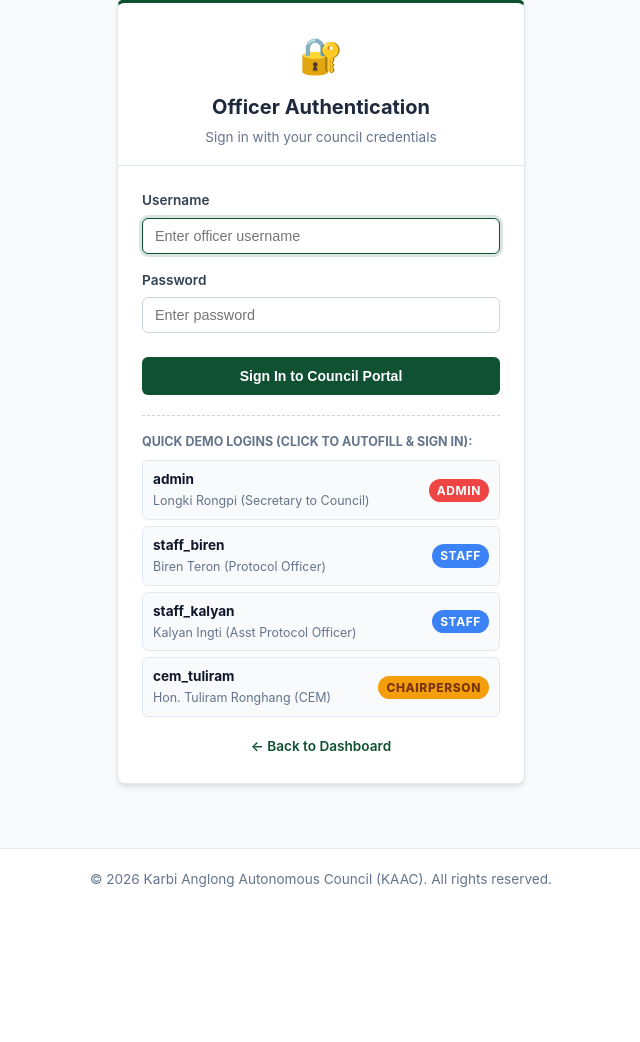
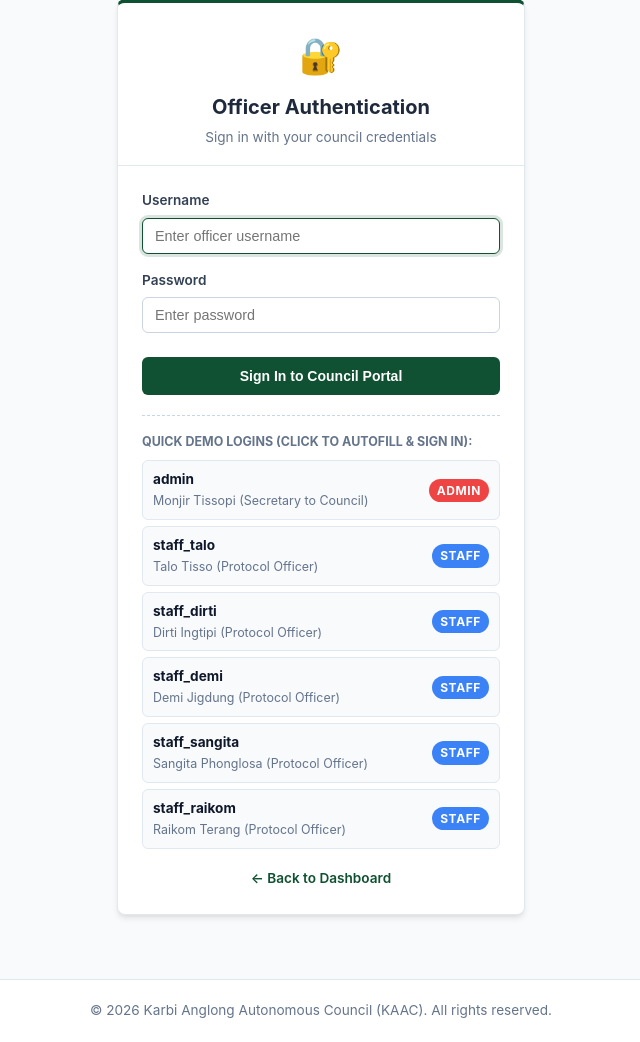
Before and after one commit to Dipankar408/kaac-meeting-mangement-service, a Spring Boot app: page /login in a window 1280 px wide. Shown: the part 192-1234 px from the top of the page, without its empty margins (319-959 px from the left). Before the commit the page ends 1079 px from the top, so only its background shows below. Run offline with Spring Boot 4, Linux system fonts and the light colour scheme; some of the project's set-up classes (security, data sources, template engines, error pages and the like) are left out, and stand-ins take their place.

Commit message:
updated new requirements

```diff
--- a/src/main/java/gov/assam/kaac/entity/MeetingRoom.java
+++ b/src/main/java/gov/assam/kaac/entity/MeetingRoom.java
@@ -38,9 +38,10 @@
     @Column(length = 300)
     private String facilities;
 
-    @Column(nullable = false, length = 30)
+    @Enumerated(EnumType.STRING)
+    @Column(nullable = false, length = 20)
     @Builder.Default
-    private String status = "AVAILABLE";
+    private RoomStatus status = RoomStatus.AVAILABLE;
 
     @Column(length = 500)
     private String description;
--- a/src/main/java/gov/assam/kaac/repository/MeetingRoomRepository.java
+++ b/src/main/java/gov/assam/kaac/repository/MeetingRoomRepository.java
@@ -1,6 +1,7 @@
 package gov.assam.kaac.repository;
 
 import gov.assam.kaac.entity.MeetingRoom;
+import gov.assam.kaac.entity.RoomStatus;
 import org.springframework.data.jpa.repository.JpaRepository;
 import org.springframework.stereotype.Repository;
 import java.util.List;
@@ -9,6 +10,6 @@
 @Repository
 public interface MeetingRoomRepository extends JpaRepository<MeetingRoom, Long> {
     Optional<MeetingRoom> findByRoomNumber(String roomNumber);
-    List<MeetingRoom> findByStatus(String status);
+    List<MeetingRoom> findByStatus(RoomStatus status);
     boolean existsByRoomNumber(String roomNumber);
 }
--- a/src/main/java/gov/assam/kaac/service/MeetingService.java
+++ b/src/main/java/gov/assam/kaac/service/MeetingService.java
@@ -194,6 +194,9 @@
         existing.setStatus(MeetingStatus.IN_PROGRESS);
         existing.setStartTime(LocalTime.now());
         existing.setMeetingDate(LocalDate.now());
+        MeetingRoom meetingRoom = existing.getMeetingRoom();
+        meetingRoom.setStatus(RoomStatus.OCCUPIED);
+        existing.setMeetingRoom(meetingRoom);
         scheduleRepository.save(existing);
     }
 
@@ -209,6 +212,9 @@
 
         existing.setStatus(MeetingStatus.COMPLETED);
         existing.setEndTime(LocalTime.now());
+        MeetingRoom meetingRoom = existing.getMeetingRoom();
+        meetingRoom.setStatus(RoomStatus.AVAILABLE);
+        existing.setMeetingRoom(meetingRoom);
         scheduleRepository.save(existing);
     }
 }
--- a/src/main/resources/templates/department/list.html
+++ b/src/main/resources/templates/department/list.html
@@ -55,6 +55,7 @@
         </div>
         <a href="/login" class="btn btn-gold" style="font-size: 0.84rem; padding: 7px 14px; text-decoration: none; font-weight: 700; display: inline-flex; align-items: center; gap: 6px;">🔐 Officer Login</a>
       </div>
+    </div>
   </header>
 
   <nav class="nav-tab-bar">
@@ -64,7 +65,7 @@
         <a href="/staff/dashboard" class="nav-btn">📋 Staff Dashboard</a>
         <a href="/departments" class="nav-btn active">🏢 Departments</a>
         <a href="/rooms" class="nav-btn">🏛️ Meeting Rooms</a>
-        <a href="/users" class="nav-btn">👥 Users</a>
+<!--        <a href="/users" class="nav-btn">👥 Users</a>-->
         <a href="/admin/dashboard" class="nav-btn" sec:authorize="hasRole('ADMIN')">⚙️ Admin Console</a>
       </div>
       <div class="quick-action-group" style="display: flex; gap: 8px; align-items: center;">
--- a/src/main/resources/templates/index.html
+++ b/src/main/resources/templates/index.html
@@ -55,6 +55,7 @@
         </div>
         <a href="/login" class="btn btn-gold" style="font-size: 0.84rem; padding: 7px 14px; text-decoration: none; font-weight: 700; display: inline-flex; align-items: center; gap: 6px;">🔐 Officer Login</a>
       </div>
+    </div>
   </header>
 
   <!-- Complete Navigation Bar with all menus -->
@@ -65,7 +66,7 @@
         <a href="/staff/dashboard" class="nav-btn">📋 Staff Dashboard</a>
         <a href="/departments" class="nav-btn">🏢 Departments</a>
         <a href="/rooms" class="nav-btn">🏛️ Meeting Rooms</a>
-        <a href="/users" class="nav-btn">👥 Users</a>
+<!--        <a href="/users" class="nav-btn">👥 Users</a>-->
         <a href="/admin/dashboard" class="nav-btn" sec:authorize="hasRole('ADMIN')">⚙️ Admin Console</a>
       </div>
       <div class="quick-action-group" style="display: flex; gap: 8px; align-items: center;">
--- a/src/main/resources/templates/login.html
+++ b/src/main/resources/templates/login.html
@@ -153,30 +153,44 @@
                         <div class="demo-user-item" onclick="setLogin('admin', 'password123')">
                             <div>
                                 <strong style="color: #0f172a;">admin</strong>
-                                <span style="color: #64748b; font-size: 0.78rem; display: block;">Longki Rongpi (Secretary to Council)</span>
+                                <span style="color: #64748b; font-size: 0.78rem; display: block;">Monjir Tissopi (Secretary to Council)</span>
                             </div>
                             <span class="role-badge admin">ADMIN</span>
                         </div>
-                        <div class="demo-user-item" onclick="setLogin('staff_biren', 'password123')">
+                        <div class="demo-user-item" onclick="setLogin('staff_talo', 'password123')">
                             <div>
-                                <strong style="color: #0f172a;">staff_biren</strong>
-                                <span style="color: #64748b; font-size: 0.78rem; display: block;">Biren Teron (Protocol Officer)</span>
+                                <strong style="color: #0f172a;">staff_talo</strong>
+                                <span style="color: #64748b; font-size: 0.78rem; display: block;">Talo Tisso (Protocol Officer)</span>
                             </div>
                             <span class="role-badge staff">STAFF</span>
                         </div>
-                        <div class="demo-user-item" onclick="setLogin('staff_kalyan', 'password123')">
+                        <div class="demo-user-item" onclick="setLogin('staff_dirti', 'password123')">
                             <div>
-                                <strong style="color: #0f172a;">staff_kalyan</strong>
-                                <span style="color: #64748b; font-size: 0.78rem; display: block;">Kalyan Ingti (Asst Protocol Officer)</span>
+                                <strong style="color: #0f172a;">staff_dirti</strong>
+                                <span style="color: #64748b; font-size: 0.78rem; display: block;">Dirti Ingtipi (Protocol Officer)</span>
                             </div>
                             <span class="role-badge staff">STAFF</span>
                         </div>
-                        <div class="demo-user-item" onclick="setLogin('cem_tuliram', 'password123')">
+                        <div class="demo-user-item" onclick="setLogin('staff_demi', 'password123')">
                             <div>
-                                <strong style="color: #0f172a;">cem_tuliram</strong>
-                                <span style="color: #64748b; font-size: 0.78rem; display: block;">Hon. Tuliram Ronghang (CEM)</span>
+                                <strong style="color: #0f172a;">staff_demi</strong>
+                                <span style="color: #64748b; font-size: 0.78rem; display: block;">Demi Jigdung (Protocol Officer)</span>
                             </div>
-                            <span class="role-badge chairperson">CHAIRPERSON</span>
+                            <span class="role-badge staff">STAFF</span>
+                        </div>
+                        <div class="demo-user-item" onclick="setLogin('staff_sangita', 'password123')">
+                            <div>
+                                <strong style="color: #0f172a;">staff_sangita</strong>
+                                <span style="color: #64748b; font-size: 0.78rem; display: block;">Sangita Phonglosa (Protocol Officer)</span>
+                            </div>
+                            <span class="role-badge staff">STAFF</span>
+                        </div>
+                        <div class="demo-user-item" onclick="setLogin('staff_raikom', 'password123')">
+                            <div>
+                                <strong style="color: #0f172a;">staff_raikom</strong>
+                                <span style="color: #64748b; font-size: 0.78rem; display: block;">Raikom Terang (Protocol Officer)</span>
+                            </div>
+                            <span class="role-badge staff">STAFF</span>
                         </div>
                     </div>
 
--- a/src/main/resources/templates/meeting/details.html
+++ b/src/main/resources/templates/meeting/details.html
@@ -55,6 +55,7 @@
         </div>
         <a href="/login" class="btn btn-gold" style="font-size: 0.84rem; padding: 7px 14px; text-decoration: none; font-weight: 700; display: inline-flex; align-items: center; gap: 6px;">🔐 Officer Login</a>
       </div>
+    </div>
   </header>
 
   <nav class="nav-tab-bar">
@@ -64,7 +65,7 @@
         <a href="/staff/dashboard" class="nav-btn">📋 Staff Dashboard</a>
         <a href="/departments" class="nav-btn">🏢 Departments</a>
         <a href="/rooms" class="nav-btn">🏛️ Meeting Rooms</a>
-        <a href="/users" class="nav-btn">👥 Users</a>
+<!--        <a href="/users" class="nav-btn">👥 Users</a>-->
         <a href="/admin/dashboard" class="nav-btn" sec:authorize="hasRole('ADMIN')">⚙️ Admin Console</a>
       </div>
       <div class="quick-action-group">
--- a/src/main/resources/templates/meeting/edit.html
+++ b/src/main/resources/templates/meeting/edit.html
@@ -48,7 +48,7 @@
       <a href="/staff/dashboard" class="nav-btn">📋 Staff Dashboard</a>
       <a href="/departments" class="nav-btn">🏢 Departments</a>
       <a href="/rooms" class="nav-btn">🏛️ Meeting Rooms</a>
-      <a href="/users" class="nav-btn">👥 Users</a>
+<!--      <a href="/users" class="nav-btn">👥 Users</a>-->
       <a href="/admin/dashboard" class="nav-btn" sec:authorize="hasRole('ADMIN')">⚙️ Admin Console</a>
     </div>
   </div>
@@ -96,7 +96,7 @@
         <div class="form-row">
           <div class="form-group">
             <label class="form-label" for="meetingRoom">Secretariat Conference Room (If Physical)</label>
-            <select id="meetingRoom" name="meetingRoomId" class="form-control">
+            <select id="meetingRoom" name="meetingRoomId" class="form-control" required>
               <option value="">Select Room...</option>
               <option th:each="r : ${rooms}"
                       th:value="${r.id}"
--- a/src/main/resources/templates/meeting/schedule.html
+++ b/src/main/resources/templates/meeting/schedule.html
@@ -55,6 +55,7 @@
         </div>
         <a href="/login" class="btn btn-gold" style="font-size: 0.84rem; padding: 7px 14px; text-decoration: none; font-weight: 700; display: inline-flex; align-items: center; gap: 6px;">🔐 Officer Login</a>
       </div>
+    </div>
   </header>
 
   <!-- Complete Navigation Bar with all menus -->
@@ -65,7 +66,7 @@
         <a href="/staff/dashboard" class="nav-btn">📋 Staff Dashboard</a>
         <a href="/departments" class="nav-btn">🏢 Departments</a>
         <a href="/rooms" class="nav-btn">🏛️ Meeting Rooms</a>
-        <a href="/users" class="nav-btn">👥 Users</a>
+<!--        <a href="/users" class="nav-btn">👥 Users</a>-->
         <a href="/admin/dashboard" class="nav-btn" sec:authorize="hasRole('ADMIN')">⚙️ Admin Console</a>
       </div>
       <div class="quick-action-group" style="display: flex; gap: 8px; align-items: center;">
@@ -107,7 +108,7 @@
           <div class="form-row">
             <div class="form-group">
               <label class="form-label" for="meetingRoom">Secretariat Conference Room (If Physical)</label>
-              <select id="meetingRoom" name="meetingRoomId" class="form-control">
+              <select id="meetingRoom" name="meetingRoomId" class="form-control" required>
                 <option value="">Select Room...</option>
                 <option th:each="r : ${rooms}" th:value="${r.id}" th:text="${r.name + ' (' + r.roomNumber + ' - Cap: ' + r.capacity + ')'}"></option>
               </select>
--- a/src/main/resources/templates/room/list.html
+++ b/src/main/resources/templates/room/list.html
@@ -55,6 +55,7 @@
         </div>
         <a href="/login" class="btn btn-gold" style="font-size: 0.84rem; padding: 7px 14px; text-decoration: none; font-weight: 700; display: inline-flex; align-items: center; gap: 6px;">🔐 Officer Login</a>
       </div>
+    </div>
   </header>
 
   <nav class="nav-tab-bar">
@@ -64,7 +65,7 @@
         <a href="/staff/dashboard" class="nav-btn">📋 Staff Dashboard</a>
         <a href="/departments" class="nav-btn">🏢 Departments</a>
         <a href="/rooms" class="nav-btn active">🏛️ Meeting Rooms</a>
-        <a href="/users" class="nav-btn">👥 Users</a>
+<!--        <a href="/users" class="nav-btn">👥 Users</a>-->
         <a href="/admin/dashboard" class="nav-btn" sec:authorize="hasRole('ADMIN')">⚙️ Admin Console</a>
       </div>
       <div class="quick-action-group" style="display: flex; gap: 8px; align-items: center;">
@@ -103,7 +104,7 @@
               <span style="display: inline-block; background: #fef3c7; color: #92400e; font-weight: 800; font-size: 0.75rem; padding: 3px 8px; border-radius: 4px; margin-bottom: 6px;" th:text="${'VENUE REF: ' + r.roomNumber}">VENUE REF: KAAC-H1</span>
               <h3 style="font-size: 1.1rem; color: #0f172a; margin: 0; line-height: 1.3;" th:text="${r.name}">Council Central Session Hall</h3>
             </div>
-            <span class="status-badge" th:classappend="${#strings.toLowerCase(r.status)}" th:text="${r.status}">AVAILABLE</span>
+            <span class="status-badge" th:classappend="${#strings.toLowerCase(r.status.name())}" th:text="${r.status.name()}">AVAILABLE</span>
           </div>
           <div class="card-body" style="padding: 16px;">
             <div style="font-size: 0.88rem; color: #475569; margin-bottom: 12px;" th:text="${'📍 ' + r.location}">📍 Main Secretariat Complex, Ground Floor, Diphu</div>
--- a/src/main/resources/templates/user/list.html
+++ b/src/main/resources/templates/user/list.html
@@ -55,6 +55,7 @@
         </div>
         <a href="/login" class="btn btn-gold" style="font-size: 0.84rem; padding: 7px 14px; text-decoration: none; font-weight: 700; display: inline-flex; align-items: center; gap: 6px;">🔐 Officer Login</a>
       </div>
+    </div>
   </header>
 
   <nav class="nav-tab-bar">
```
Also changed, not shown: src/main/java/gov/assam/kaac/controller/HomeController.java (+7 -6 lines), src/main/java/gov/assam/kaac/controller/StaffController.java (+8 -6 lines), src/main/java/gov/assam/kaac/entity/RoomStatus.java (added, +7 -0 lines), src/main/java/gov/assam/kaac/exception/GlobalExceptionHandler.java (added, +23 -0 lines), src/main/resources/data.sql (+24 -27 lines), src/main/resources/templates/admin/dashboard.html (+12 -2 lines), src/main/resources/templates/staff/dashboard.html (+4 -3 lines).
